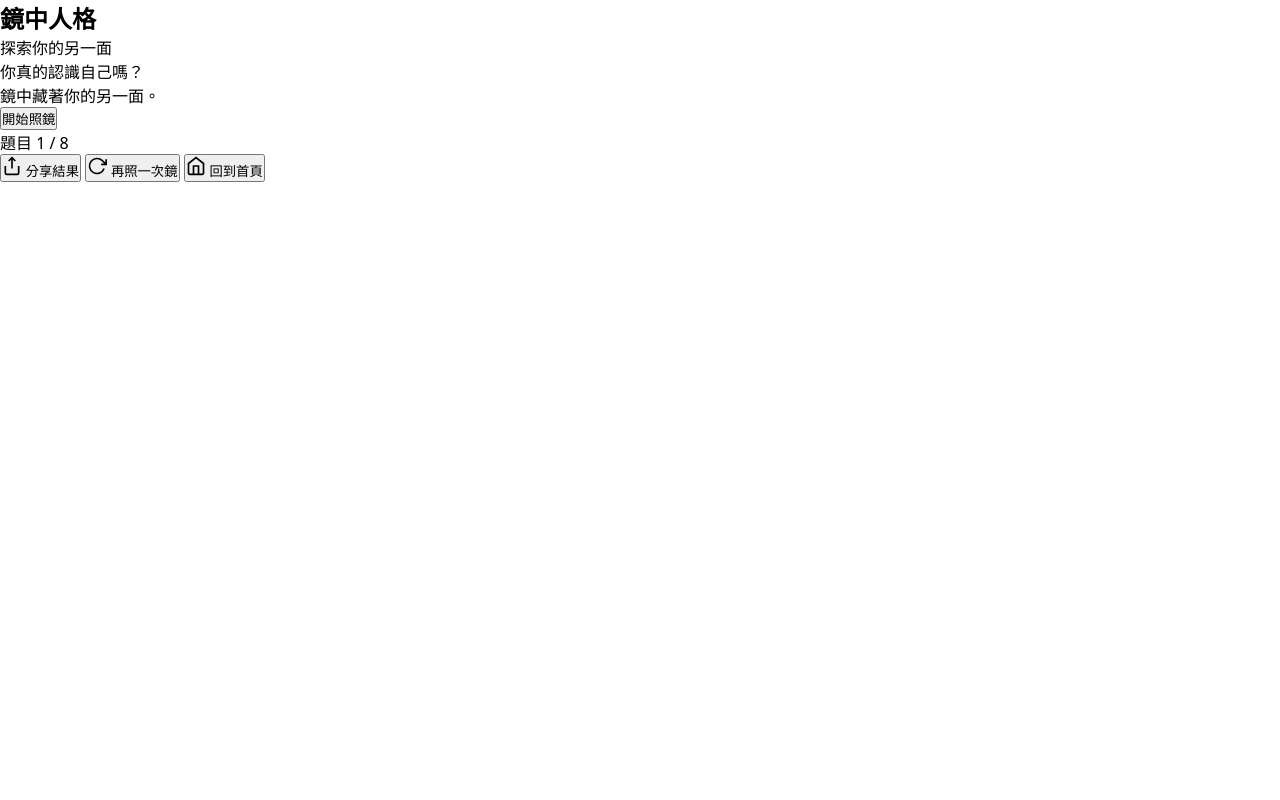
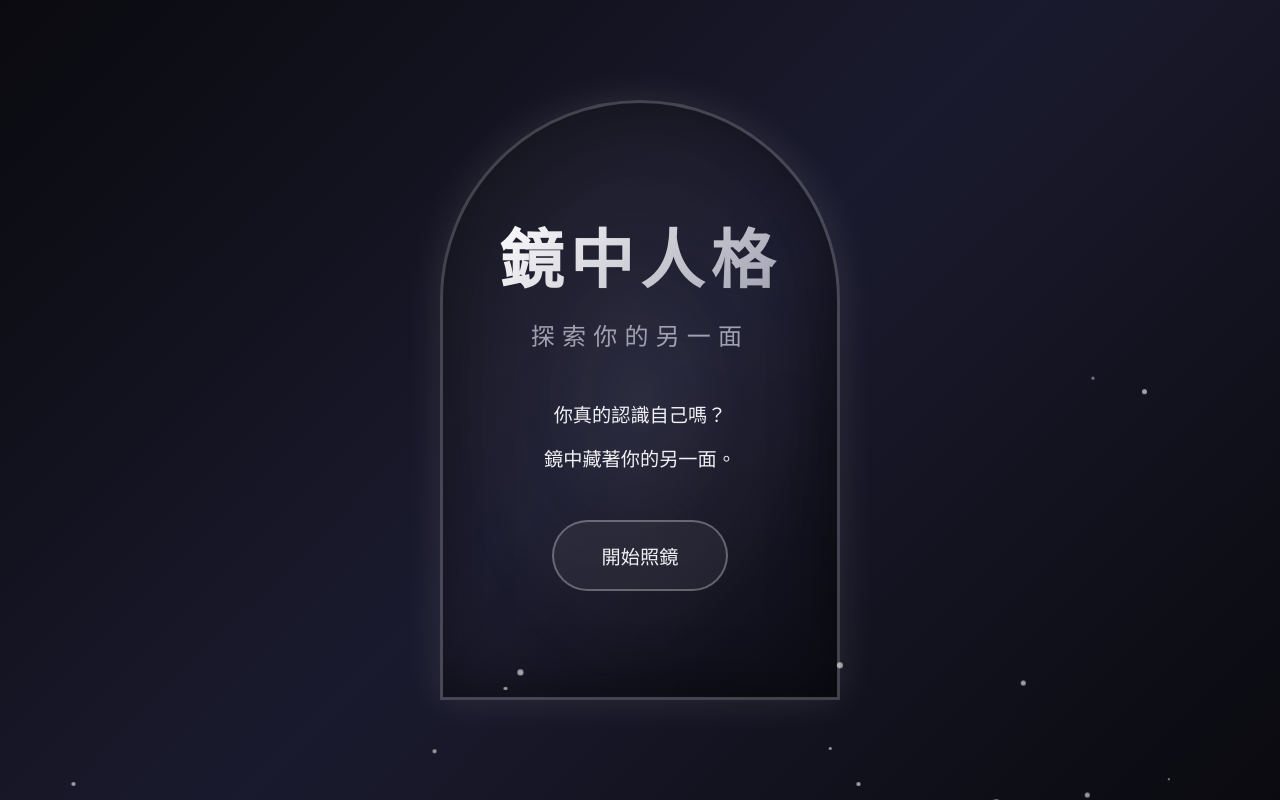
Before and after one commit to EmmaHsueh/psychological-test_full-ver., a plain HTML site: page mirror.html in a window 1280 px wide. Drawn offline with Linux system fonts and the light colour scheme; files that its build step writes are made by us from their sources.

Commit message:
mirror updated

```diff
--- a/mirror.html
+++ b/mirror.html
@@ -7,7 +7,7 @@
     <meta name="mobile-web-app-capable" content="yes">
     <title>鏡中人格：探索你的另一面</title>
     <meta name="description" content="透過心理測驗,揭示你潛藏的鏡像人格。基於榮格Shadow Self理論設計。">
-    <link rel="stylesheet" href="styles.css">
+    <link rel="stylesheet" href="mirror.css">
     <link rel="preconnect" href="https://fonts.googleapis.com">
     <link rel="preconnect" href="https://fonts.gstatic.com" crossorigin>
     <link href="https://fonts.googleapis.com/css2?family=Noto+Serif+TC:wght@300;400;600;700&family=Noto+Sans+TC:wght@300;400;500;700&display=swap" rel="stylesheet">
@@ -116,6 +116,6 @@
         <div class="floating-particles"></div>
     </section>
 
-    <script src="script.js"></script>
+    <script src="mirror.js"></script>
 </body>
 </html>
```
